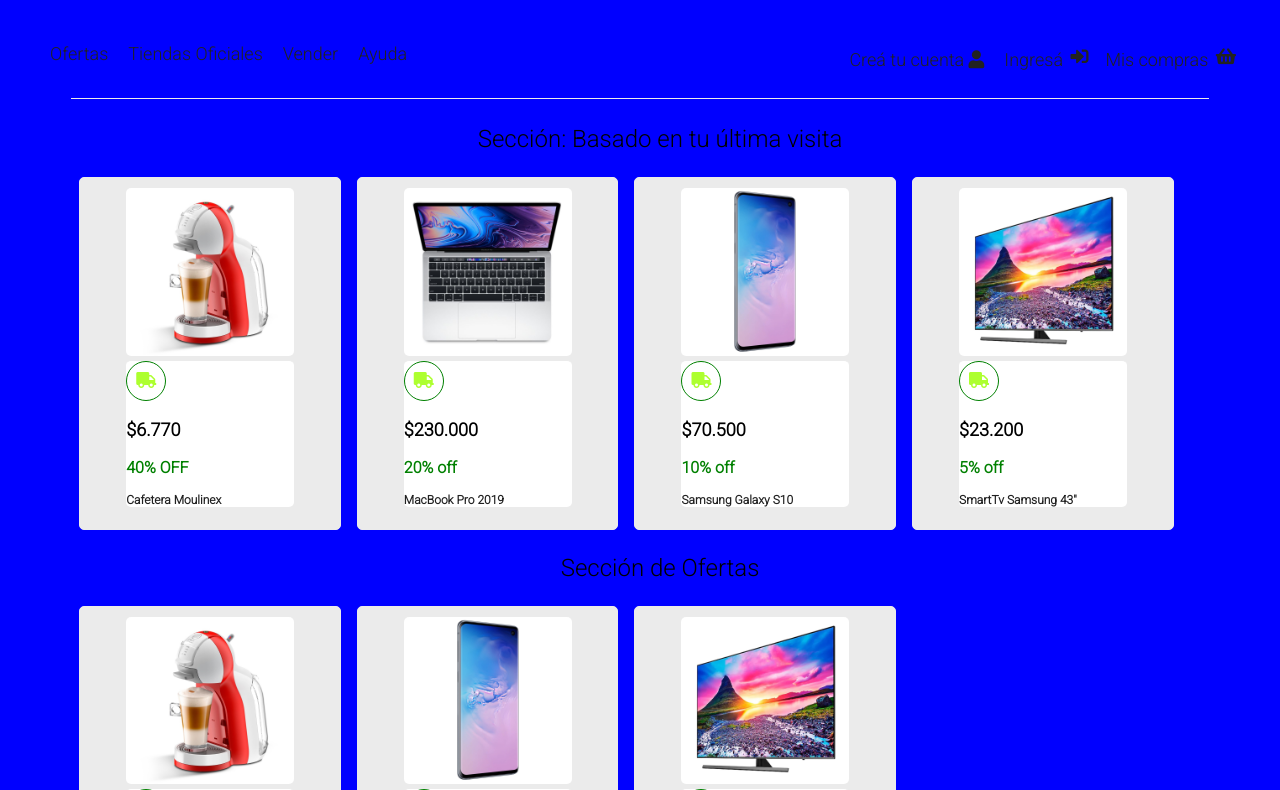
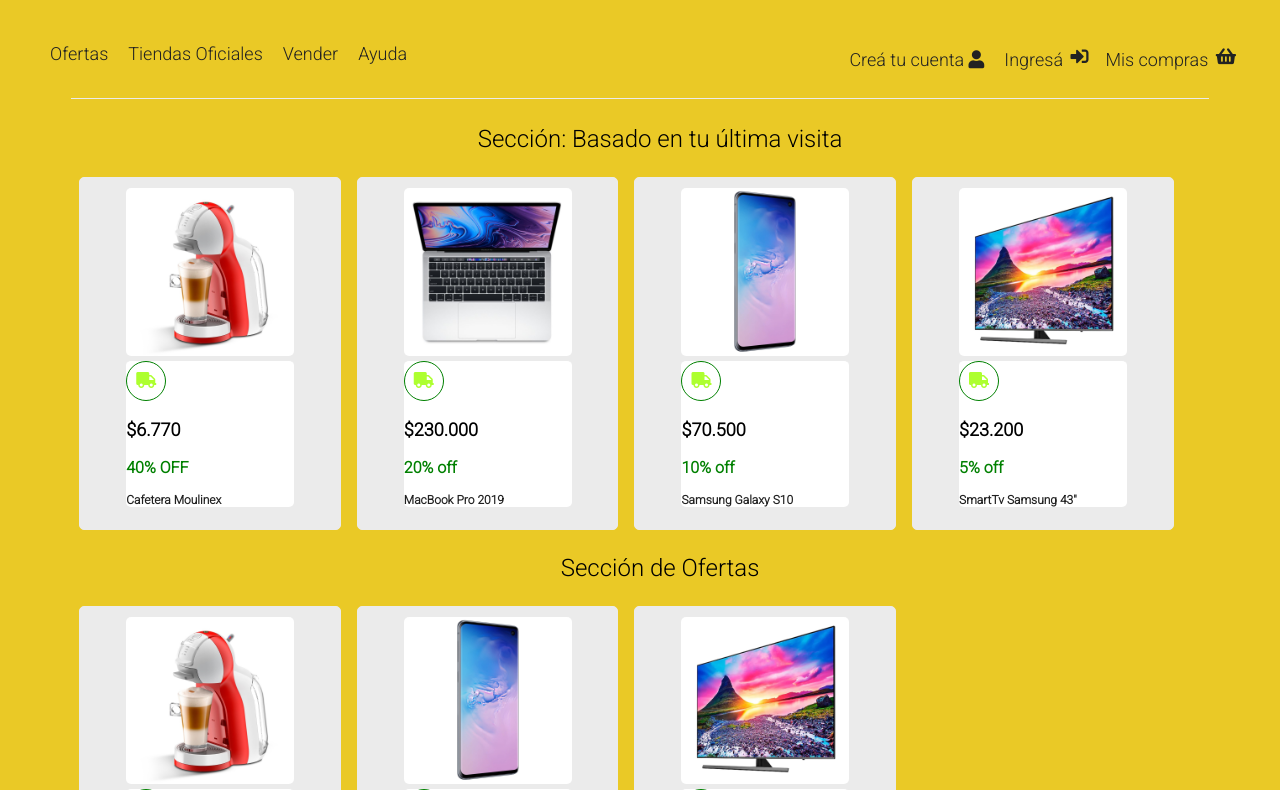
Before and after one commit to soldiersnake/Mercado-Liebre, a website: page views/home.html in a window 1280 px wide. Shown: the part 109-899 px from the top of the page. Drawn offline with Linux system fonts and the light colour scheme.

Commit message:
prueba heroku

```diff
--- a/public/css/style.css
+++ b/public/css/style.css
@@ -5,7 +5,7 @@
     }
 
 body{
-    background-color: blue;
+    background-color: #EAC926;
     font-family: 'Roboto', sans-serif;
 }
 
```
